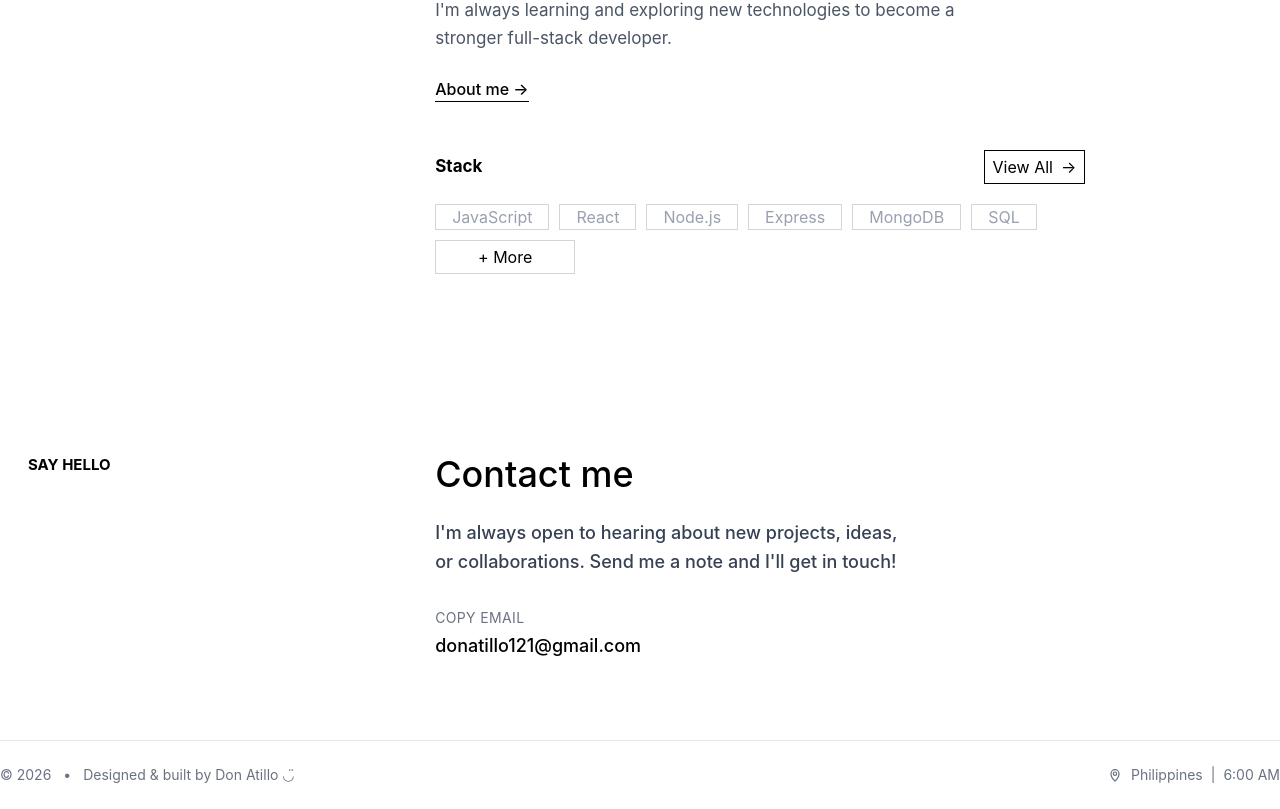
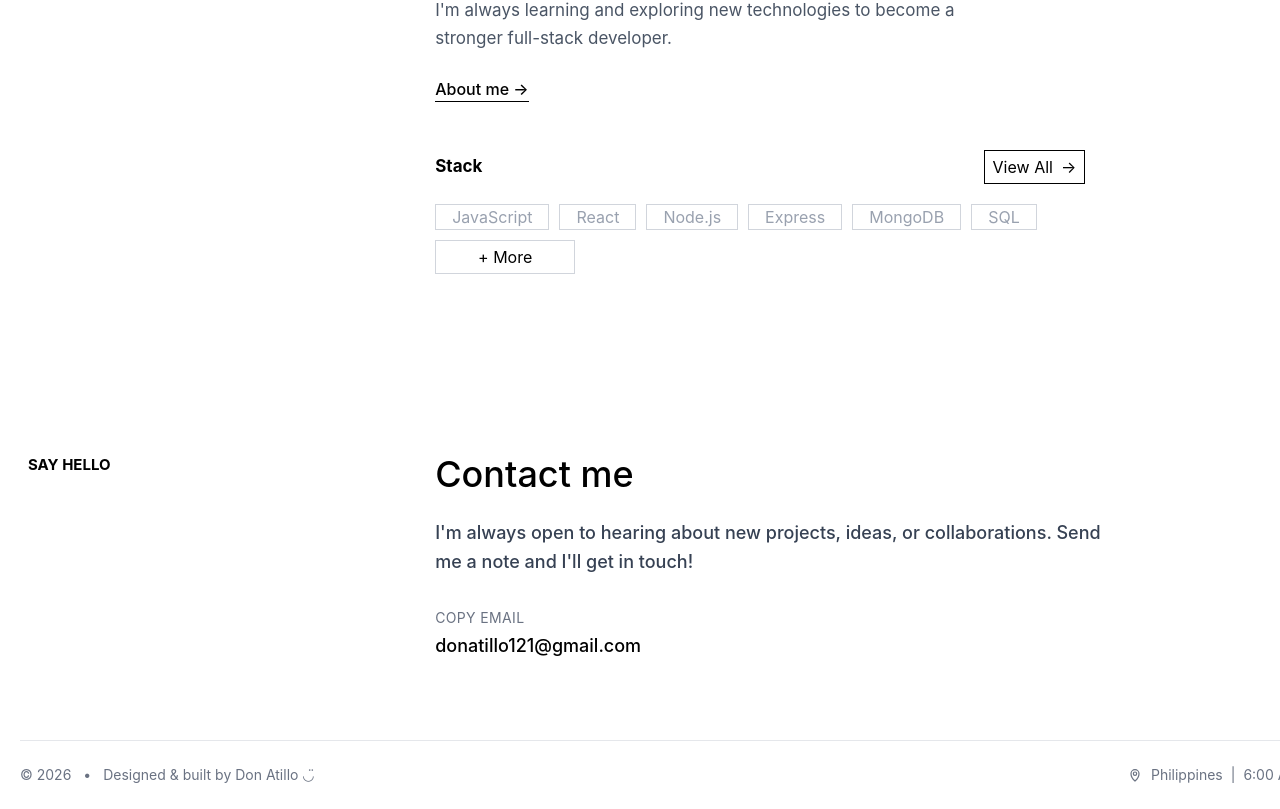
Before and after one commit to ahDonz/Ddev-Portfolio, a React (Vite) app: page / in a window 1280 px wide. Shown: the part 1951-2760 px from the top of the page. Built offline with nearby package versions, Linux system fonts and the light colour scheme.

Commit message:
update the responsite each component

```diff
--- a/src/components/About/About.jsx
+++ b/src/components/About/About.jsx
@@ -6,8 +6,8 @@ const About = () => {
   return (
     <>
           <section className="about_con px-5 py-20">
-      <div className="about_flex flex gap-10">
-        <div className="about_title max-w-[30%] w-full">
+      <div className="about_flex flex gap-10 max-[600px]:flex-col gap-10">
+        <div className="about_title max-w-[30%] w-full ">
           <h2 className="text-[15px] font-bold">WHAT I DO</h2>
         </div>
 
@@ -20,7 +20,7 @@ const About = () => {
 
 
     <section className="px-5 py-20">
-      <div className="flex gap-10">
+      <div className="flex gap-10 max-[600px]:flex-col " >
      <div className="max-w-[30%] w-full"> <h2 className="text-[15px] font-bold">SAY HELLO</h2> </div>
 
       <ContactInfo></ContactInfo>
--- a/src/components/Contact/ContactInfo.jsx
+++ b/src/components/Contact/ContactInfo.jsx
@@ -11,10 +11,10 @@ const ContactInfo = () => {
   };
 
   return (
-    <div className="w-full max-w-[47%]">
+    <div className="w-full max-w-[47%] max-[600]: max-w-[100%]" >
       <h2 className="text-4xl font-medium">Contact me</h2>
 
-      <p className="mt-6 w-[83%] text-lg leading-relaxed text-gray-700 font-medium">
+      <p className="mt-6 w-[83%] text-lg leading-relaxed text-gray-700 font-medium max-[600px]:w-[100%]">
         I'm always open to hearing about new projects, ideas, or collaborations.
         Send me a note and I'll get in touch!
       </p>
--- a/src/components/Footer/Footer.jsx
+++ b/src/components/Footer/Footer.jsx
@@ -8,7 +8,7 @@ const Footer = () => {
   });
 
   return (
-    <footer className="w-full border-t border-gray-200 py-6">
+    <footer className="w-full border-t border-gray-200 py-6 mx-5" >
       <div className=" flex flex-col gap-3 text-sm text-gray-500 md:flex-row md:items-center md:justify-between">
 
         <div className="flex items-center gap-3">
```
